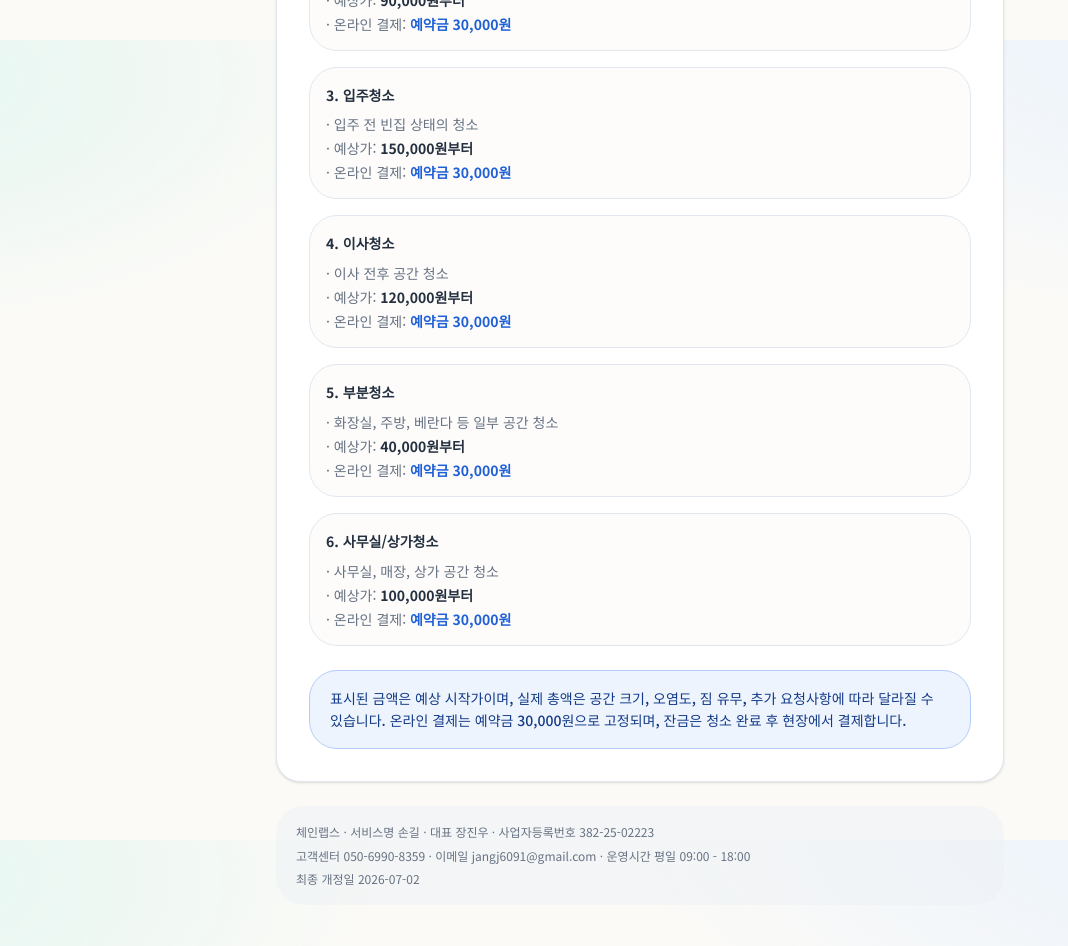
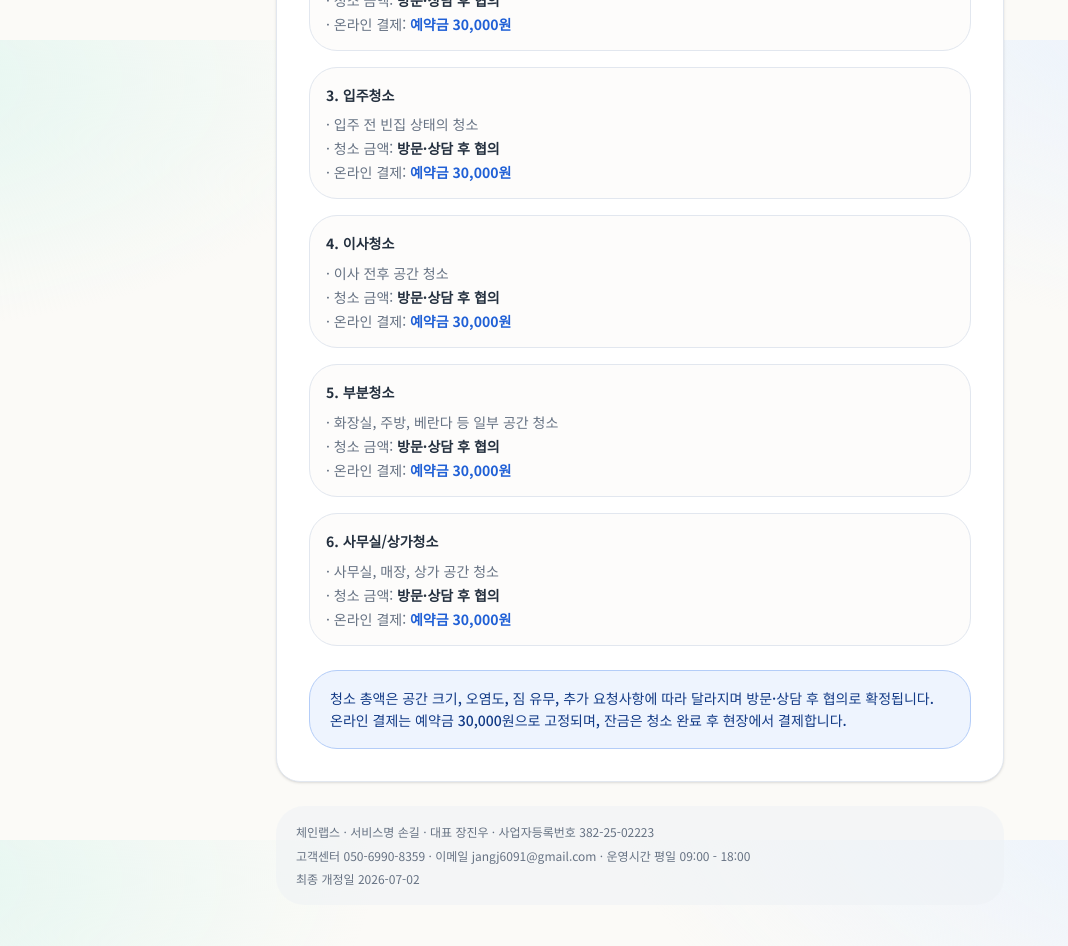
Before and after one commit to Jinanalyst/cleaningserviceKorea, a Next.js app: page /service-info in a window 1280 px wide. Shown: the part 760-1706 px from the top of the page, without its empty margins (0-1068 px from the left). Built offline with nearby package versions, Linux system fonts and the light colour scheme; no server answers.

Commit message:
feat: 고정 가격 표시를 '방문·상담 후 협의'로 변경 (온라인 결제는 예약금 3만원 유지, 평수는 상담 참고용으로 수집)

```diff
--- a/src/app/book/page.tsx
+++ b/src/app/book/page.tsx
@@ -14,7 +14,6 @@ import {
   SPACE_TYPES,
   PARTIAL_AREAS,
   PAYMENT_NOTICE,
-  estimatePrice,
   formatKRW,
   partnerById,
   serviceById,
@@ -134,11 +133,6 @@ export default function BookPage() {
       : category === "partial"
         ? "청소 공간"
         : "집 정보";
-  const price = useMemo(
-    () => (svc && pyNum ? estimatePrice(serviceId, pyNum) : 0),
-    [serviceId, pyNum, svc]
-  );
-
   // 선택한 서비스에 맞는 추천 파트너
   const matchingPartners = useMemo(() => {
     if (!svc) return PARTNERS;
@@ -230,8 +224,7 @@ export default function BookPage() {
             <Row k="희망 업체" v={resolvedPartner?.name ?? ""} />
             <Row k="방문" v={`${date ? formatDateKo(date) : ""} ${timeSlot}`} />
             <Row k="온라인 결제 (예약금)" v={formatKRW(DEPOSIT)} strong />
-            <Row k="예상 총액 (참고)" v={formatKRW(price)} />
-            <Row k="현장 잔금 (예상)" v={formatKRW(Math.max(0, price - DEPOSIT))} />
+            <Row k="청소 총액" v="방문·상담 후 협의" />
           </div>
           <p className="mt-4 rounded-xl bg-cream px-4 py-3 text-left text-xs leading-relaxed text-ink-soft">
             ⓘ {PAYMENT_NOTICE}
@@ -326,7 +319,7 @@ export default function BookPage() {
                       <p className="mt-2 font-bold text-ink">{s.name}</p>
                       <p className="mt-1 text-xs leading-relaxed text-ink-soft">{s.blurb}</p>
                       <p className="mt-2 text-xs font-bold text-brand">
-                        {formatKRW(s.minPrice)}~
+                        방문·상담 후 협의
                       </p>
                       <p className="mt-1 text-[11px] text-ink-soft">
                         온라인 결제: 예약금 {formatKRW(DEPOSIT)}
@@ -339,7 +332,7 @@ export default function BookPage() {
                 </p>
               </Field>
 
-              <Field title="공간 크기 (평)" hint="대략적인 평수를 입력하면 예상 견적을 계산해요.">
+              <Field title="공간 크기 (평)" hint="대략적인 평수를 알려주시면 상담 시 참고해요.">
                 <div className="flex items-center gap-3">
                   <input
                     type="number"
@@ -352,11 +345,6 @@ export default function BookPage() {
                     className="w-32 rounded-xl border border-line bg-white px-4 py-3 text-lg font-bold text-ink outline-none focus:border-brand focus:ring-2 focus:ring-brand-100"
                   />
                   <span className="text-ink-soft">평</span>
-                  {price > 0 && (
-                    <span className="ml-auto rounded-full bg-brand-50 px-4 py-2 text-sm font-bold text-brand-700">
-                      예상 견적 {formatKRW(price)}
-                    </span>
-                  )}
                 </div>
                 <div className="mt-3 flex flex-wrap gap-2">
                   {[9, 18, 24, 32, 45].map((p) => (
@@ -371,8 +359,8 @@ export default function BookPage() {
                   ))}
                 </div>
                 <p className="mt-3 text-xs leading-relaxed text-ink-soft">
-                  ⓘ 1인 작업 기준 예상가예요. 오염도·작업 범위에 따라 추가 인력/시간이
-                  붙을 수 있고, 최종 금액은 방문·상담 후 확정됩니다.
+                  ⓘ 청소 금액은 공간 크기·오염도·작업 범위에 따라 달라져요. 최종
+                  금액은 방문·상담 후 협의로 확정됩니다.
                 </p>
               </Field>
 
@@ -687,22 +675,20 @@ export default function BookPage() {
                   </p>
                 </div>
 
-                {/* 참고용 예상 금액 (온라인 결제 대상 아님) */}
+                {/* 청소 총액 — 방문·상담 후 협의 (온라인 결제 대상 아님) */}
                 <div className="mt-3 rounded-2xl border border-line bg-white p-5">
                   <div className="flex items-baseline justify-between">
-                    <span className="text-ink-soft">예상 총 청소비 (참고용)</span>
-                    <span className="text-lg font-bold text-ink">{formatKRW(price)}</span>
+                    <span className="text-ink-soft">청소 총액</span>
+                    <span className="text-lg font-bold text-ink">방문·상담 후 협의</span>
                   </div>
                   <div className="mt-2 flex items-baseline justify-between">
-                    <span className="text-ink-soft">청소 완료 후 현장 잔금 (예상)</span>
-                    <span className="font-bold text-ink">
-                      {formatKRW(Math.max(0, price - DEPOSIT))}
-                    </span>
+                    <span className="text-ink-soft">청소 완료 후 현장 잔금</span>
+                    <span className="font-bold text-ink">협의 금액에서 예약금 차감</span>
                   </div>
                   <p className="mt-3 border-t border-line pt-3 text-xs leading-relaxed text-ink-soft">
-                    ⓘ 예상 총액은 <b>1인 작업 기준 참고 금액</b>이며 온라인 결제 대상이 아닙니다.
-                    평수·오염도·작업 범위에 따라 달라질 수 있고, 최종 금액은 방문·상담 후
-                    확정됩니다.
+                    ⓘ 청소 총액은 온라인 결제 대상이 아니에요. 공간 크기·오염도·작업
+                    범위에 따라 달라지며, 최종 금액은 방문·상담 후 협의로 확정하고
+                    잔금은 현장에서 결제합니다.
                   </p>
                 </div>
 
@@ -882,10 +868,8 @@ export default function BookPage() {
             </div>
             <div className="mt-4 border-t border-line pt-4">
               <div className="flex justify-between text-sm text-ink-soft">
-                <span>예상 견적</span>
-                <span className="font-bold text-ink">
-                  {price ? formatKRW(price) : "—"}
-                </span>
+                <span>청소 총액</span>
+                <span className="font-bold text-ink">상담 후 협의</span>
               </div>
               <div className="mt-1 flex justify-between">
                 <span className="font-bold text-ink">예약금</span>
--- a/src/app/page.tsx
+++ b/src/app/page.tsx
@@ -89,7 +89,7 @@ export default async function Home() {
         <SectionHead
           eyebrow="어떤 청소가 필요하세요?"
           title="공간에 맞는 청소를 골라보세요"
-          sub="평수를 입력하면 예상 견적을 바로 알려드려요."
+          sub="필요한 청소를 고르면, 금액은 방문·상담 후 협의로 정해요."
         />
         <div className="mt-10 grid gap-5 sm:grid-cols-3">
           {SERVICES.map((s) => (
@@ -108,8 +108,8 @@ export default async function Home() {
                   <dd className="font-bold text-ink">{s.duration}</dd>
                 </div>
                 <div className="flex justify-between">
-                  <dt className="text-ink-soft">시작 가격</dt>
-                  <dd className="font-bold text-brand">{formatKRW(s.minPrice)}~</dd>
+                  <dt className="text-ink-soft">청소 금액</dt>
+                  <dd className="font-bold text-brand">상담 후 협의</dd>
                 </div>
               </dl>
             </div>
@@ -120,9 +120,9 @@ export default async function Home() {
         <div className="mt-6 flex items-start gap-3 rounded-2xl border border-line bg-cream-deep/40 px-5 py-4 text-sm leading-relaxed text-ink-soft">
           <span className="text-base">ⓘ</span>
           <p>
-            표시된 <b className="text-ink">시작 가격은 1인 작업 기준</b>이에요. 평수, 오염도,
-            작업 범위에 따라 추가 인력 또는 추가 시간이 발생할 수 있으며, 최종 금액은
-            방문·상담 후 확정됩니다.
+            <b className="text-ink">청소 금액은 방문·상담 후 협의</b>로 정해요. 평수, 오염도,
+            작업 범위에 따라 달라질 수 있으며, 온라인 결제는 예약금 3만원으로 고정되고
+            잔금은 청소 완료 후 현장에서 결제합니다.
           </p>
         </div>
       </section>
--- a/src/app/reservations/page.tsx
+++ b/src/app/reservations/page.tsx
@@ -190,7 +190,7 @@ function ReservationCard({ r }: { r: Reservation }) {
           <Info k="방문 일시" v={`${formatDateKo(r.date)} ${r.timeSlot}`} />
           <Info k="예약자" v={`${r.customerName}`} />
           <Info k="주소" v={`${r.address} ${r.addressDetail}`.trim()} />
-          <Info k="예상 총액" v={formatKRW(r.price)} />
+          <Info k="청소 총액" v="상담 후 협의" />
         </dl>
 
         <div className="mt-5 flex items-center justify-between rounded-2xl bg-brand-50 px-5 py-4">
@@ -200,7 +200,7 @@ function ReservationCard({ r }: { r: Reservation }) {
           </div>
           <div className="text-right">
             <p className="text-xs text-ink-soft">현장 잔금</p>
-            <p className="font-bold text-ink">{formatKRW(Math.max(0, r.price - (r.deposit ?? DEPOSIT)))}</p>
+            <p className="font-bold text-ink">상담 후 협의</p>
           </div>
         </div>
 
--- a/src/app/service-info/page.tsx
+++ b/src/app/service-info/page.tsx
@@ -37,8 +37,7 @@ export default function ServiceInfoPage() {
               <ul className="mt-2 space-y-1 text-sm text-ink-soft">
                 <li>· {s.desc}</li>
                 <li>
-                  · 예상가:{" "}
-                  <b className="text-ink">{formatKRW(s.startPrice)}부터</b>
+                  · 청소 금액: <b className="text-ink">방문·상담 후 협의</b>
                 </li>
                 <li>
                   · 온라인 결제:{" "}
@@ -51,9 +50,9 @@ export default function ServiceInfoPage() {
       </PolicySection>
 
       <CalloutBox>
-        표시된 금액은 예상 시작가이며, 실제 총액은 공간 크기, 오염도, 짐 유무, 추가
-        요청사항에 따라 달라질 수 있습니다. 온라인 결제는 예약금 {formatKRW(DEPOSIT)}으로
-        고정되며, 잔금은 청소 완료 후 현장에서 결제합니다.
+        청소 총액은 공간 크기, 오염도, 짐 유무, 추가 요청사항에 따라 달라지며 방문·상담
+        후 협의로 확정됩니다. 온라인 결제는 예약금 {formatKRW(DEPOSIT)}으로 고정되며,
+        잔금은 청소 완료 후 현장에서 결제합니다.
       </CalloutBox>
     </PolicyLayout>
   );
```
